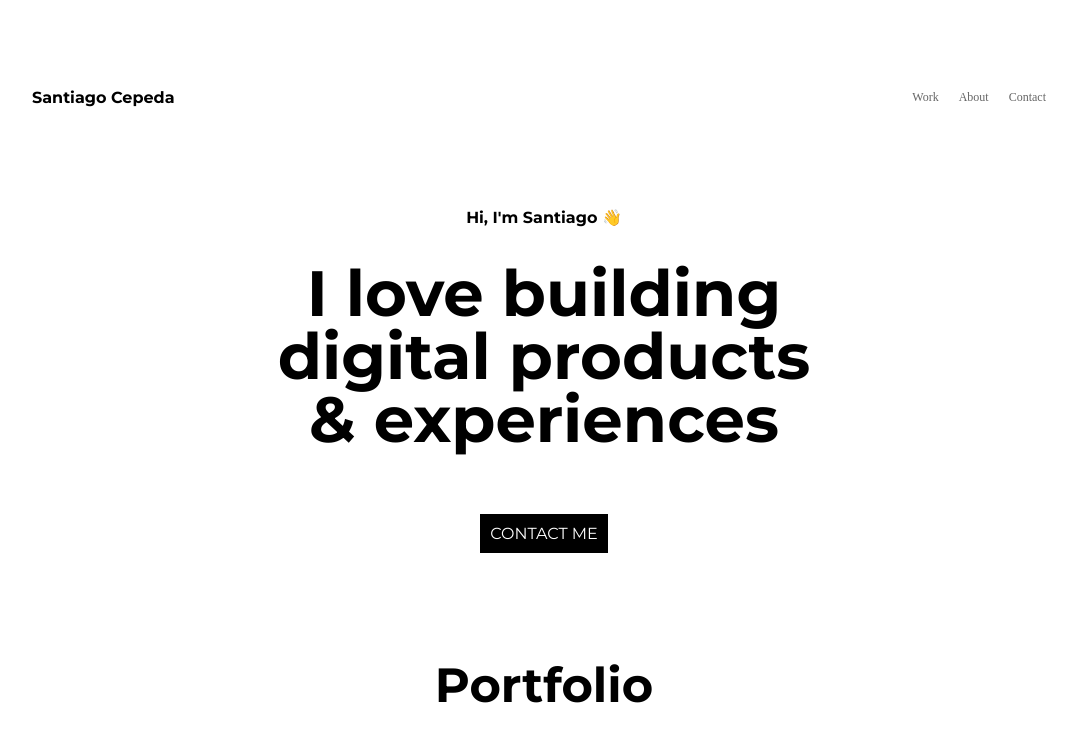
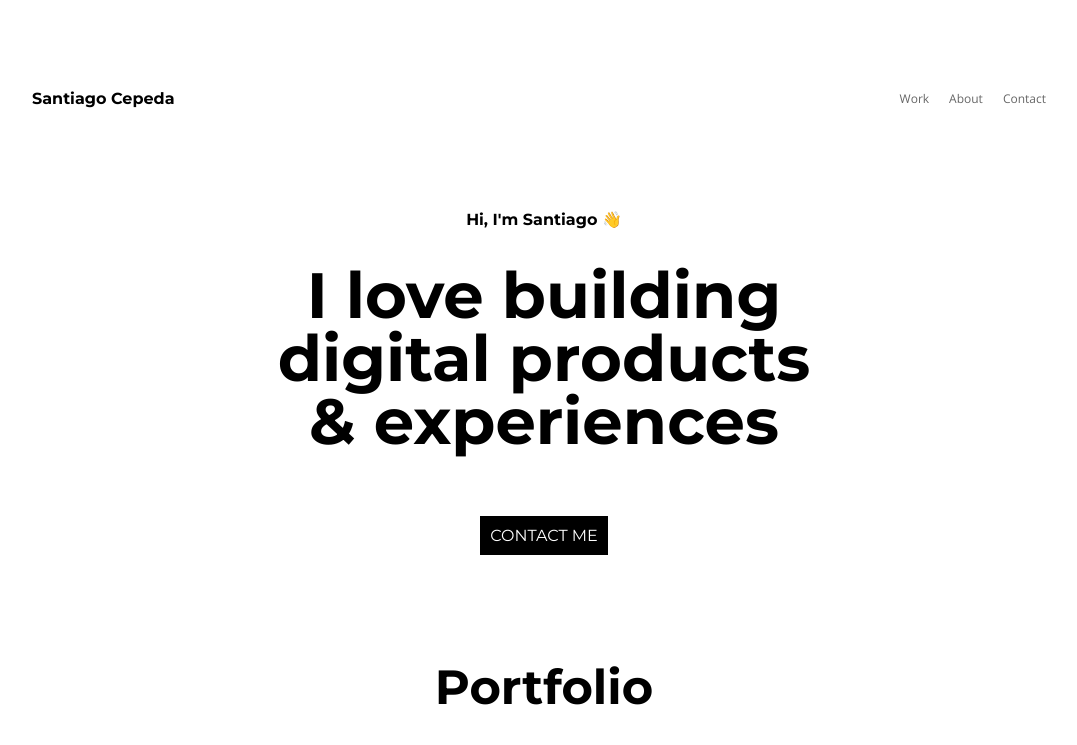
Before and after one commit to smcepeda/portfolio, a Gatsby site: page / in a window 1280 px wide. Shown: the top 745 px of the page, without its empty margins (96-1173 px from the left). Built offline with nearby package versions, Linux system fonts and the light colour scheme; Gatsby itself is replaced by a stand-in of ours; grey boxes are pictures that could not be loaded.

Commit message:
new font

```diff
--- a/src/styles/navbar.scss
+++ b/src/styles/navbar.scss
@@ -27,7 +27,7 @@
     button {
       text-decoration: none;
       padding: 10px;
-      font-family: "Open Sgans";
+      font-family: "Open Sans";
       opacity: 0.6;
       transition: all 0.2s ease-in-out;
       font-size: 12px;
```
